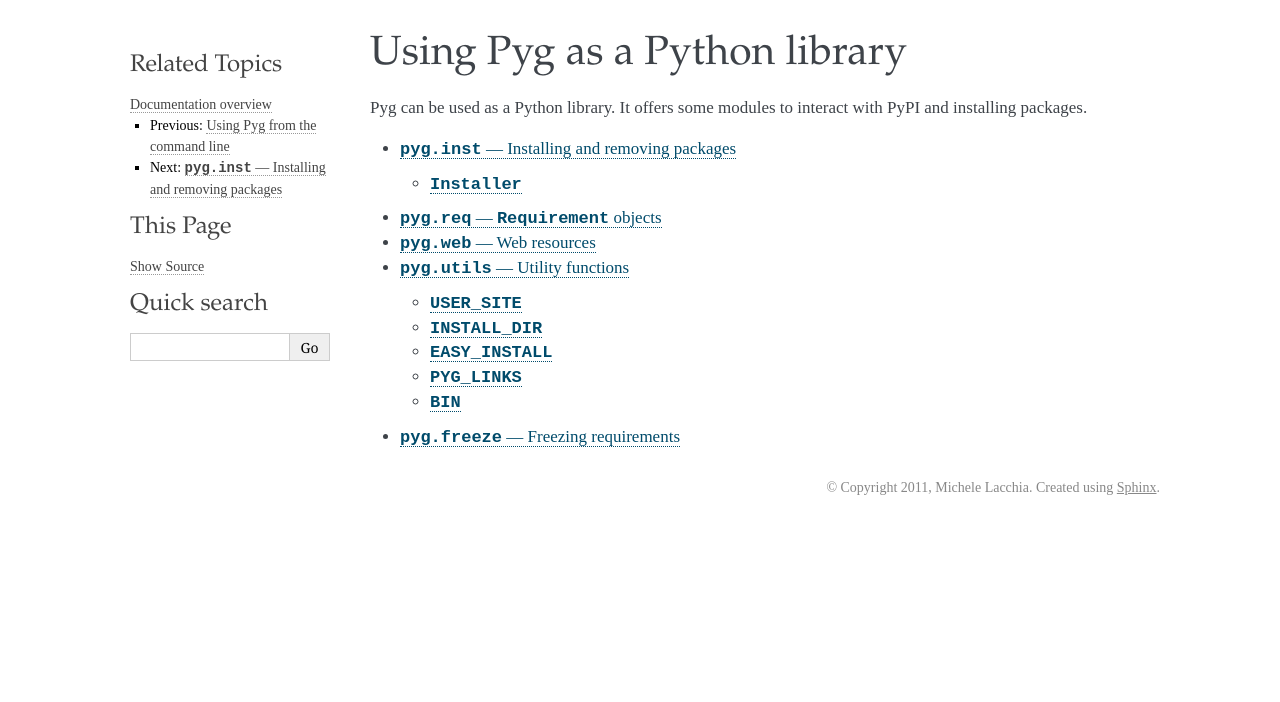
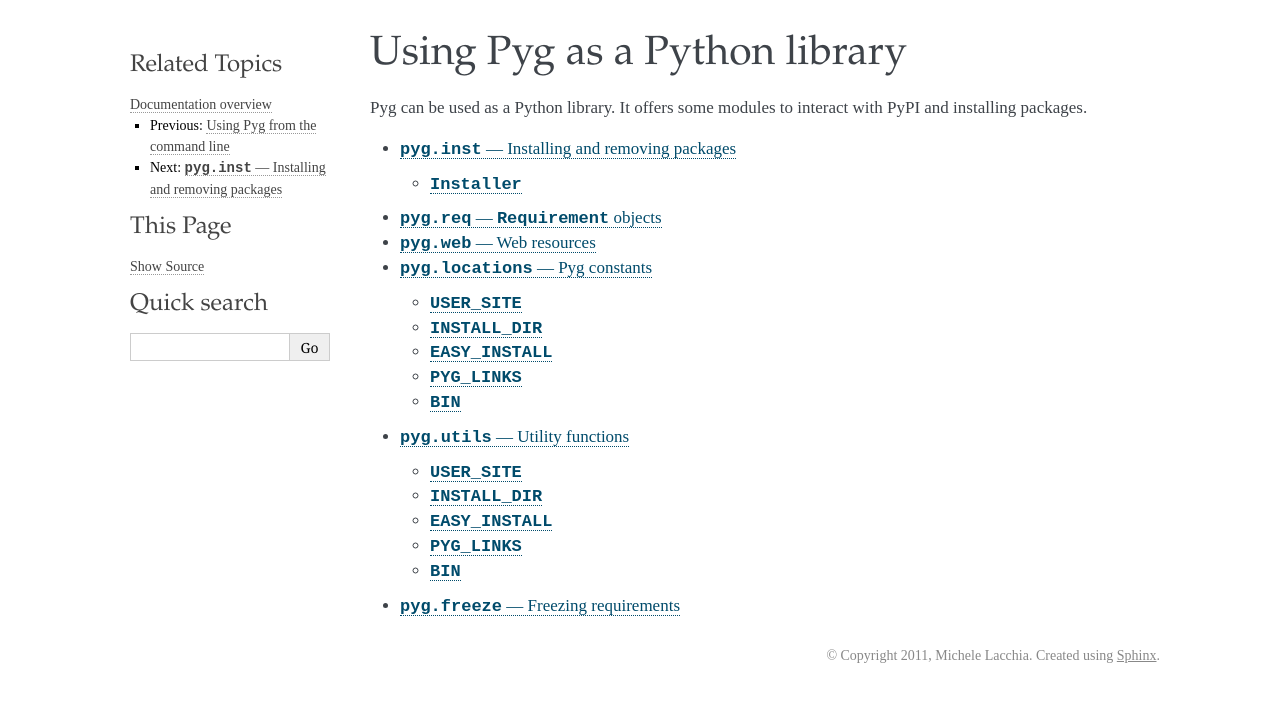
Before and after one commit to rubik/pyg, a Sphinx documentation site: the page built from docs/library.rst, in a window 1280 px wide. Shown: the top 702 px of the page. Built offline with Sphinx 7.4.7, drawn with Linux system fonts in a browser that asks for light colours; some of the changed lines change nothing that is shown.

Commit message:
Added locations module in the docs

```diff
--- /dev/null
+++ b/docs/api/locations.rst
@@ -0,0 +1,41 @@
+.. highlight:: python
+
+:mod:`pyg.locations` --- Pyg constants
+======================================
+
+.. module:: pyg.utils
+    :synopsis: Pyg constants
+
+.. moduleauthor:: Michele Lacchia <michelelacchia@gmail.com>
+.. sectionauthor:: Michele Lacchia <michelelacchia@gmail.com>
+
+
+This module defines some constants:
+
+.. data:: USER_SITE
+
+    Path to the user site directory for the current Python version or None.
+
+.. data:: INSTALL_DIR
+
+    Path to eggs installation directory. On Python 2.7 it is equivalent to::
+
+        import site
+        site.getsitepackages()[0]
+
+    On Python 2.6 it is quite more complicated, and if the process fails, this constant will be set to::
+
+        from distutils.sysconfig import get_python_lib
+        INSTALL_DIR = get_python_lib()
+
+.. data:: EASY_INSTALL
+
+    Path to :file:`easy_install.pth` file. If it does not exist, will be created.
+
+.. data:: PYG_LINKS
+
+    A Pyg's :file:`.pth` file under :data:`USER_SITE`.
+
+.. data:: BIN
+
+    Path to the directory which contains scripts.
--- a/docs/library.rst
+++ b/docs/library.rst
@@ -11,5 +11,6 @@ Pyg can be used as a Python library. It offers some modules to interact with PyP
    api/inst.rst
    api/req.rst
    api/web.rst
+   api/locations.rst
    api/utils.rst
    api/freeze.rst
```
